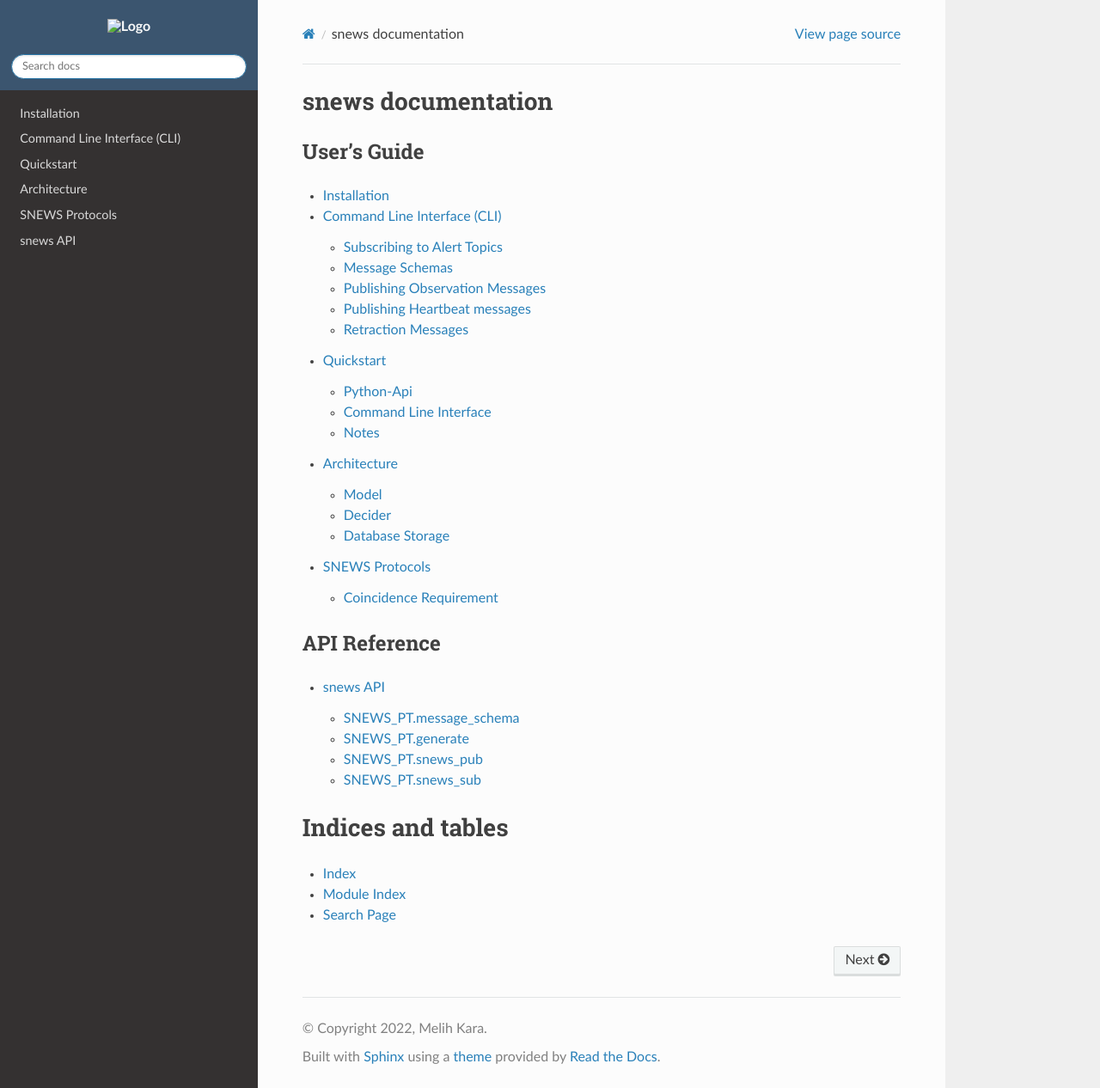
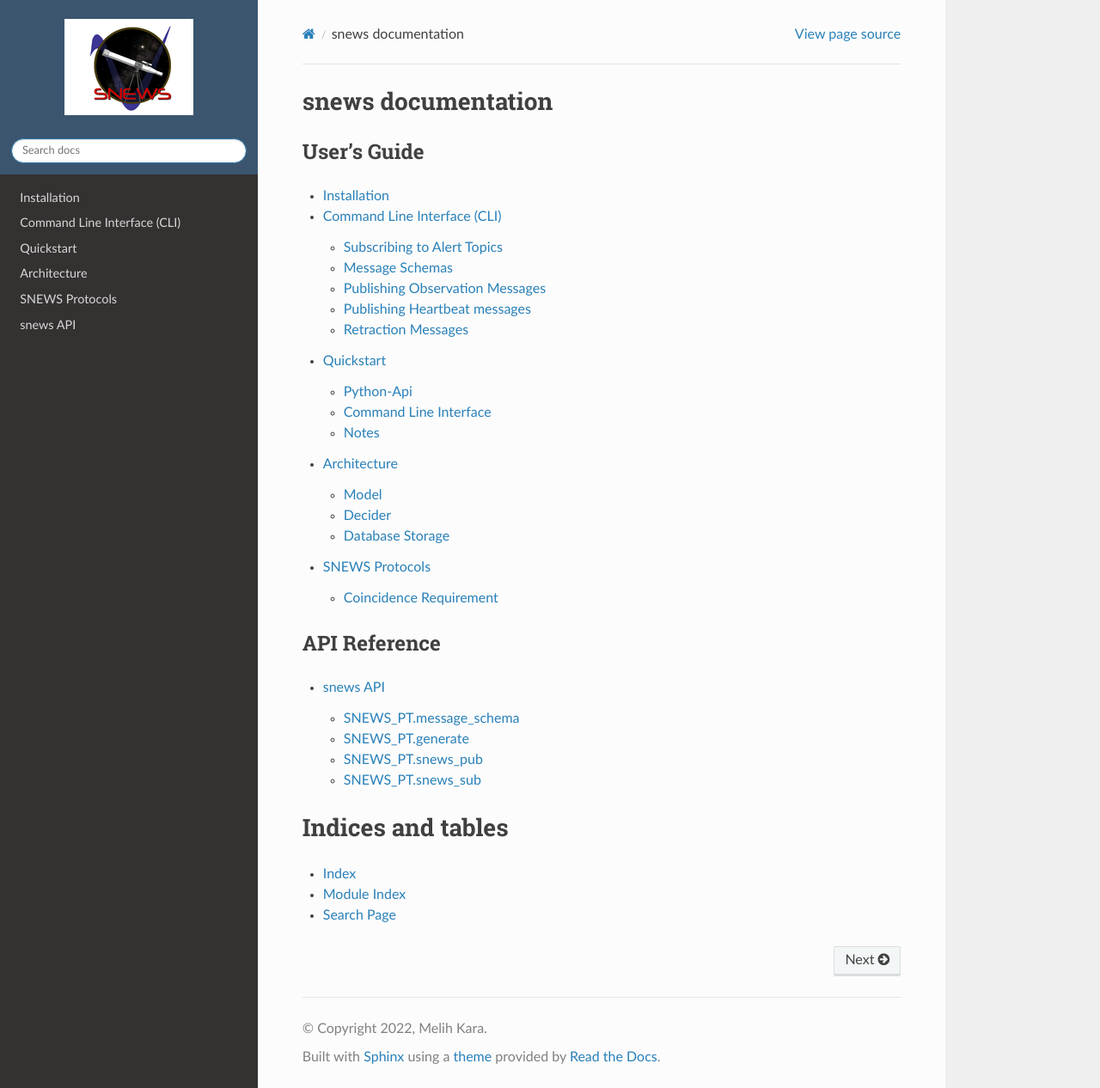
Before and after one commit to SNEWS2/SNEWS_Publishing_Tools, a Sphinx documentation site: the page built from doc/index.rst, in a window 1280 px wide and 1266 px high. Shown: the whole window at 86% size. Built offline with Sphinx 7.4.7 and the Read the Docs theme 2.0.0, drawn with Linux system fonts in a browser that asks for light colours; pages that are not in the unit, such as notebooks, are missing from menus.

Commit message:
adding a logo to docs

```diff
--- a/doc/conf.py
+++ b/doc/conf.py
@@ -111,7 +111,7 @@ if not on_rtd:  # only import and set the theme if we're building docs locally
     html_theme = 'sphinx_rtd_theme'
     html_theme_path = [sphinx_rtd_theme.get_html_theme_path()]
 
-html_logo = "_build/html/_static/new_snews_logo_150px.png"
+html_logo = "./snews_logo.png"
 html_theme_options = {
     'logo_only': True,
     'display_version': True,
```
Also changed, not shown: doc/snews_logo.png (added).
